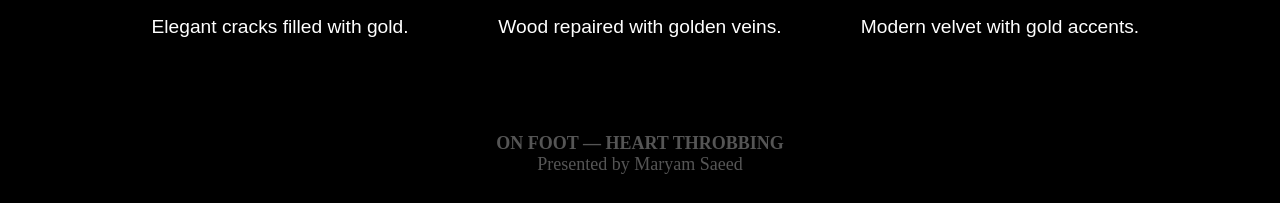
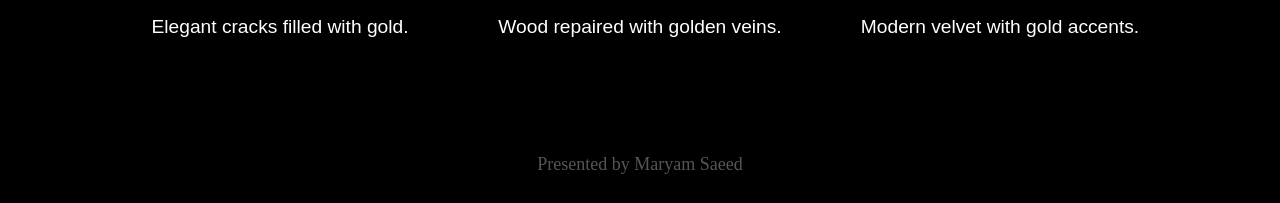
Before and after one commit to sshanipk/Kintsugi, a plain HTML site: page index.html in a window 1280 px wide. Shown: the part 1862-2065 px from the top of the page. Drawn offline with Linux system fonts and the light colour scheme.

Commit message:
Update index.html

```diff
--- a/index.html
+++ b/index.html
@@ -53,7 +53,7 @@
     </div>
 
     <footer style="text-align:center; padding:20px; font-size:18px; color:#555;">
-    <strong>ON FOOT — HEART THROBBING</strong><br>
+    <strong></strong><br>
     Presented by Maryam Saeed
 </footer>
 
```
